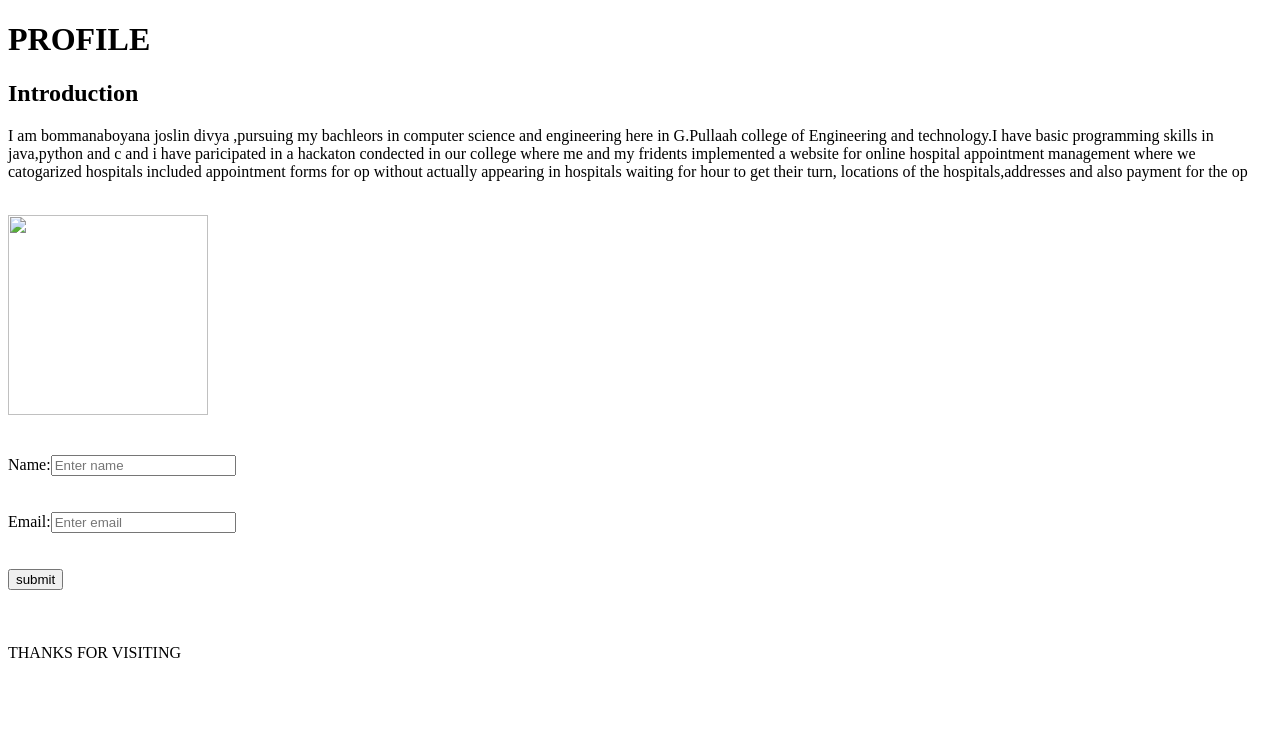
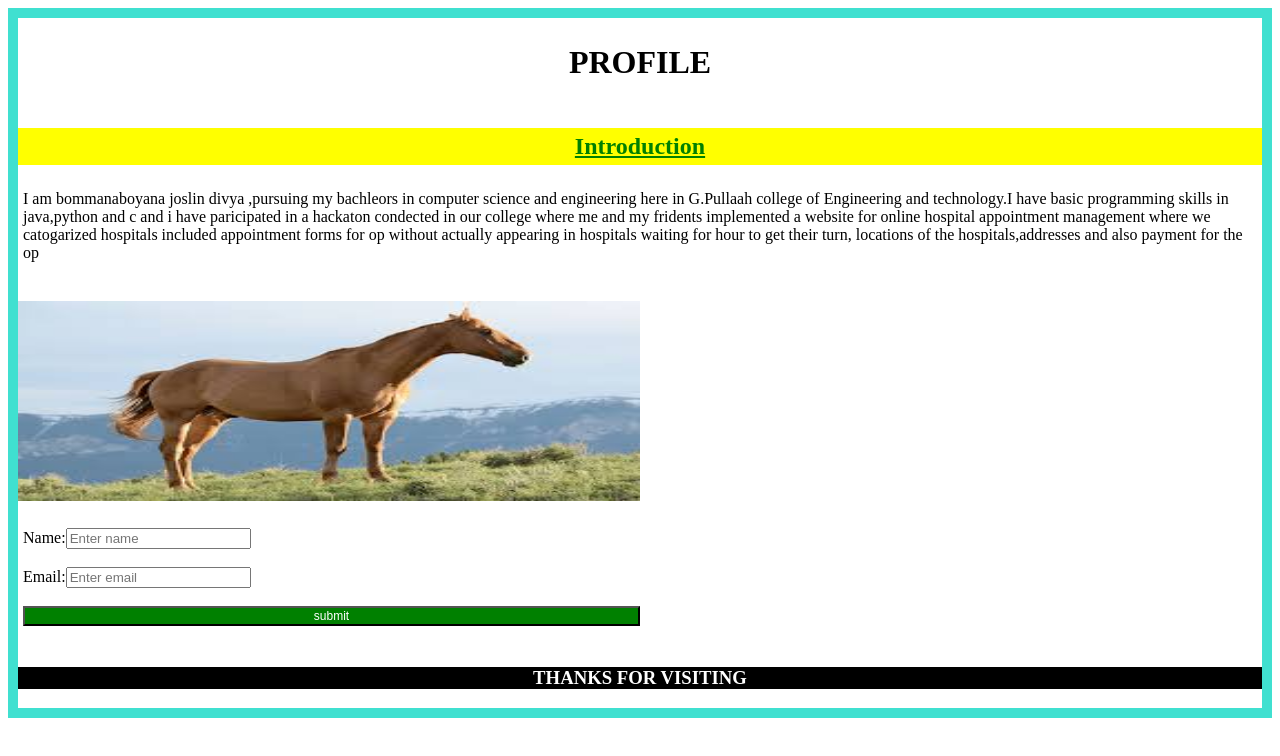
Before and after one commit to joslinn29/Portfolio, a plain HTML site: page index.html in a window 1280 px wide. Drawn offline with Linux system fonts and the light colour scheme.

Commit message:
commiting

```diff
--- a/index.html
+++ b/index.html
@@ -3,19 +3,20 @@
 <head>
     <meta charset="UTF-8">
     <meta name="viewport" content="width=device-width, initial-scale=1.0">
+    <link rel="stylesheet" href="style.css">
     <title>doc</title>
 </head>
-<body>
-    <header><h1>PROFILE</h1></header>
-    <h2>Introduction</h2>
-    <p>I am bommanaboyana joslin divya ,pursuing my bachleors in computer science and engineering here in G.Pullaah college of Engineering and technology.I have basic programming skills in java,python and c and i have paricipated in a hackaton condected in our college where me and my fridents implemented a website for online hospital appointment management where we catogarized hospitals included appointment forms for op without actually appearing in hospitals waiting for hour to get their turn, locations of the hospitals,addresses and also payment for the op </p><br>
-    <img src="joslin.jpeg" width="200" height="200"><br><br><br>
-    <form>
-        Name:<input type="text" placeholder="Enter name"><br><br><br>
-        Email:<input type="email" placeholder="Enter email"><br><br><br>
-        <button>submit</button></form><br><br><br>
+<body style="border: solid 10px turquoise">
+    <header id="head" ><h1>PROFILE</h1></header>
+    <h2 id="intro">Introduction</h2>
+    <p style="padding: 5px;">I am bommanaboyana joslin divya ,pursuing my bachleors in computer science and engineering here in G.Pullaah college of Engineering and technology.I have basic programming skills in java,python and c and i have paricipated in a hackaton condected in our college where me and my fridents implemented a website for online hospital appointment management where we catogarized hospitals included appointment forms for op without actually appearing in hospitals waiting for hour to get their turn, locations of the hospitals,addresses and also payment for the op </p><br>
+    <img src="joslin.jpeg" width="50%" height="200" ><br><br>
+    <form style="padding: 5px" width="100%">
+        Name:<input type="text" placeholder="Enter name"><br><br>
+        Email:<input type="email" placeholder="Enter email"><br><br>
+        <button>submit</button><br><br>
     </form>
-    <footer>THANKS FOR VISITING</footer>
+    <footer id="foot"><h3>THANKS FOR VISITING</h3></footer>
 
 </body>
 </html>
--- /dev/null
+++ b/style.css
@@ -0,0 +1,23 @@
+#head{
+    padding: 5px;
+    text-align: center;
+}
+#intro{
+    background-color: yellow;
+    color: green;
+    text-align: center;
+    padding: 5px;
+    text-decoration: underline;
+}
+button{
+    width: 50%;
+    color: white;
+    background-color: green;
+    font-size: 12px;
+}
+#foot{
+    text-align: center;
+    color: white;
+    background-color: black;
+    padding: 5x;
+}
```
Also changed, not shown: joslin.jpeg (added).
